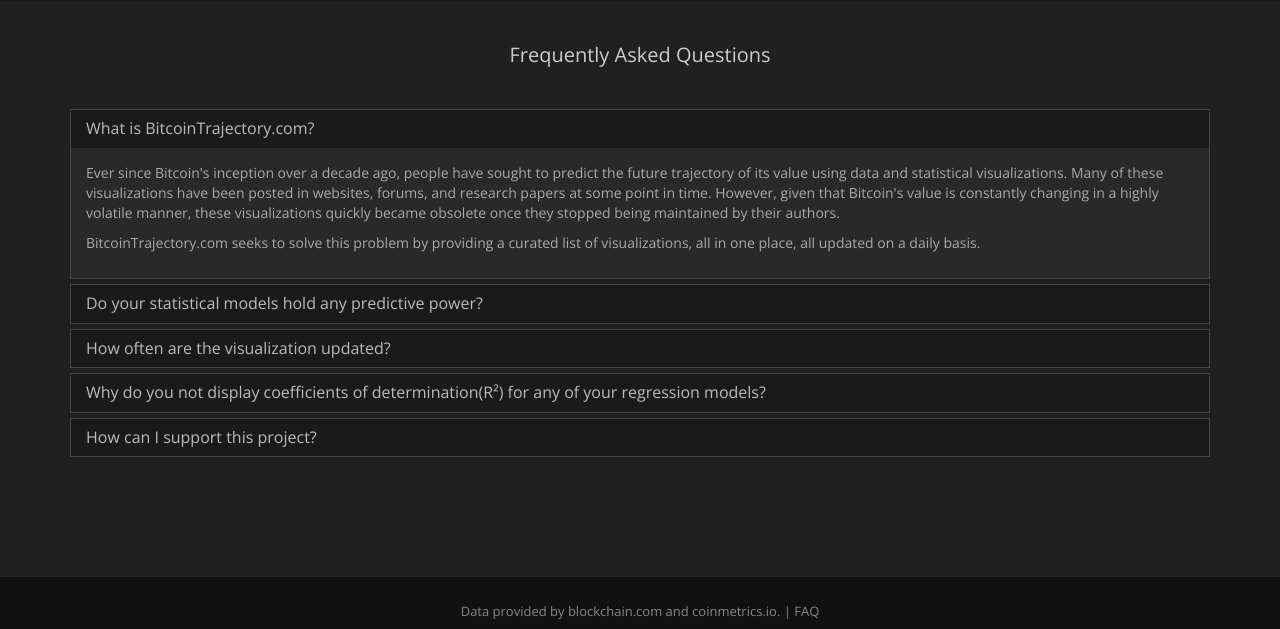
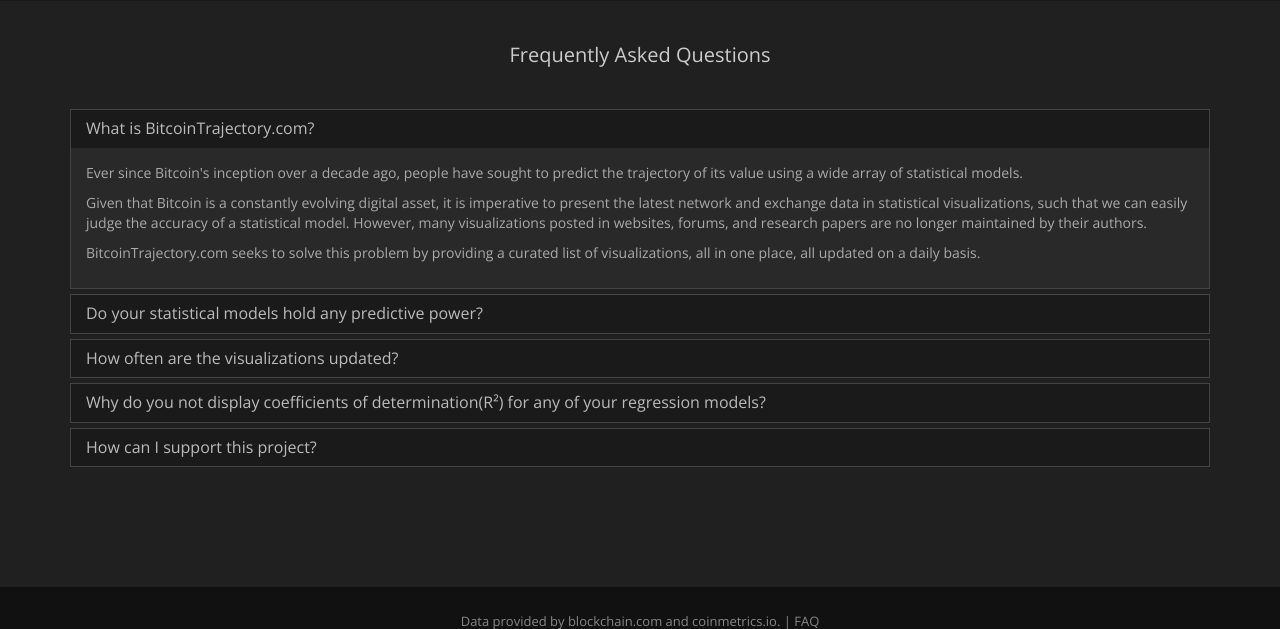
Before and after one commit to christosci/BitcoinTrajectory, a PHP site: page /faq.php in a window 1280 px wide. Shown: the part 177-806 px from the top of the page. Run offline with PHP 8.4, Linux system fonts and the light colour scheme; some libraries are stand-ins or nearby versions.

Commit message:
fixing writing

```diff
--- a/charts/power_law.html
+++ b/charts/power_law.html
@@ -51,7 +51,7 @@
         },
         {
           name:
-            'Power law = 3.4896e-18(x)^5.9762',
+            'y = 3.4896e-18(x)^5.9762',
           jsonPath: '../data/regressions/power_law.json',
           style: { stroke: RED, strokeWidth: '2px' },
           transition: { ease: d3.easeLinear, delay: 3000, duration: 3000 }
--- a/charts/trolololo.html
+++ b/charts/trolololo.html
@@ -52,7 +52,7 @@
         },
         {
           name:
-            'Nonlinear regression y = 2.6617 ln(x) - 17.9184',
+            'y = 2.6617 ln(x) - 17.9184',
           jsonPath: '../data/regressions/trolololo_log.json',
           style: { stroke: RED, strokeWidth: '2px' },
           transition: { ease: d3.easeLinear, delay: 3000, duration: 3000 }
--- a/faq.php
+++ b/faq.php
@@ -12,10 +12,12 @@
         <div id="collapse1" class="panel-collapse collapse in">
           <div class="panel-body">
             <p>Ever since Bitcoin's inception over a decade ago, people have sought
-            to predict the future trajectory of its value using data and statistical visualizations.
-            Many of these visualizations have been posted in websites, forums, and research papers at some point in time.
-            However, given that Bitcoin's value is constantly changing in a highly volatile manner, these visualizations
-            quickly became obsolete once they stopped being maintained by their authors.</p>
+            to predict the trajectory of its value using a wide array of statistical models.</p>
+
+            <p>Given that Bitcoin is a constantly evolving digital asset, it is imperative to present the latest network and exchange data
+            in statistical visualizations, such that we can easily judge the accuracy of a statistical model.
+            However, many visualizations posted in websites, forums, and research papers
+            are no longer maintained by their authors.</p>
 
             <p>BitcoinTrajectory.com seeks to solve this problem by providing a curated list of visualizations, all in one place,
             all updated on a daily basis.</p>
@@ -39,15 +41,15 @@
       <div class="panel panel-default">
         <div class="panel-heading">
           <h4 class="panel-title">
-            <a data-toggle="collapse" data-parent="#accordion" href="#collapse3">How often are the visualization updated?</a>
+            <a data-toggle="collapse" data-parent="#accordion" href="#collapse3">How often are the visualizations updated?</a>
           </h4>
         </div>
         <div id="collapse3" class="panel-collapse collapse">
           <div class="panel-body">
-            <p>Bitcoin network and market data are updated on a daily basis sometime around midnight UTC.</p>
-            <p>In an effort to show their predictive power (or lack thereof), regression formulas and coefficients originally posted
-              somewhere else are never recalculated. In cases where regression coefficients have not been posted (such as Metcalfe's Law),
-              we have performed our own regression calculations on daily values from from Jul 17, 2010 to Feb 26, 2018 to ensure best fit.
+            <p>Bitcoin network and exchange data are updated on a daily basis sometime around midnight UTC.</p>
+            <p>In an effort to show their predictive power (or lack thereof), regression coefficients originally posted
+              elsewhere are never recalculated. In cases where regression coefficients have not been posted (such as Metcalfe's Law),
+              we have performed our own regression calculations on daily values from from Jul 17, 2010 to Feb 26, 2018.
             </p>
             <p>
               New visualizations are added on a regular basis, so be sure to check back every now and then.
--- a/index.php
+++ b/index.php
@@ -139,7 +139,7 @@
           </div>
         </a>
         <p class="card-text">
-          Log-log chart showing a power law relationship between price and time since the genesis block.<br />
+          Log-log chart showing a power law relationship between price and days since the genesis block.<br />
           <a
             href="https://www.reddit.com/r/Bitcoin/comments/9cqi0k/bitcoin_power_law_over_10_year_period_all_the_way/"
             >Learn More</a
```
